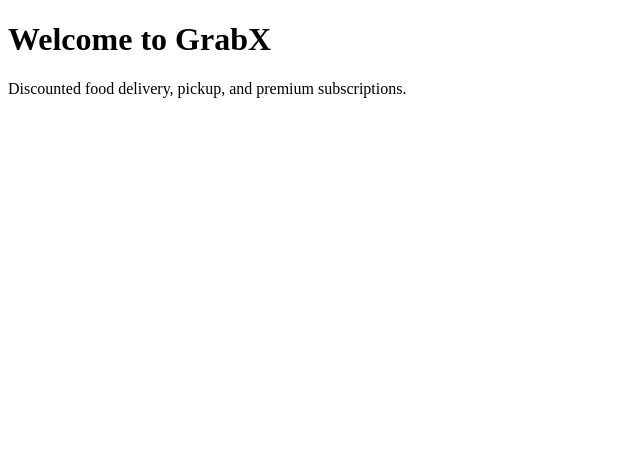
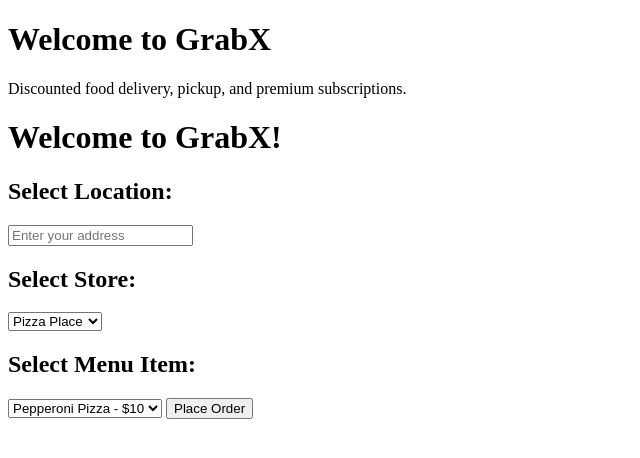
Before and after one commit to xqesj787878/GrubX, a plain HTML site: page index.html in a window 1280 px wide. Shown: the whole page, without its empty margins (0-640 px from the left). Drawn offline with Linux system fonts and the light colour scheme.

Commit message:
Update index.html

```diff
--- a/index.html
+++ b/index.html
@@ -41,3 +41,44 @@
     tg.close();
   }
 </script>
+<!DOCTYPE html>
+<html lang="en">
+<head>
+  <meta charset="UTF-8">
+  <meta name="viewport" content="width=device-width, initial-scale=1.0">
+  <title>GrabX</title>
+</head>
+<body>
+  <h1>Welcome to GrabX!</h1>
+  <div id="user-info"></div>
+
+  <h2>Select Location:</h2>
+  <input type="text" id="location" placeholder="Enter your address">
+
+  <h2>Select Store:</h2>
+  <select id="store">
+    <option value="store1">Pizza Place</option>
+    <option value="store2">Burger Joint</option>
+    <option value="store3">Sushi Spot</option>
+  </select>
+
+  <h2>Select Menu Item:</h2>
+  <select id="menu-item">
+    <option value="item1">Pepperoni Pizza - $10</option>
+    <option value="item2">Cheeseburger - $8</option>
+    <option value="item3">California Roll - $12</option>
+  </select>
+
+  <button onclick="placeOrder()">Place Order</button>
+
+  <script>
+    function placeOrder() {
+      const location = document.getElementById('location').value;
+      const store = document.getElementById('store').value;
+      const menuItem = document.getElementById('menu-item').value;
+
+      alert(`Order placed:\nLocation: ${location}\nStore: ${store}\nItem: ${menuItem}`);
+    }
+  </script>
+</body>
+</html>
```
